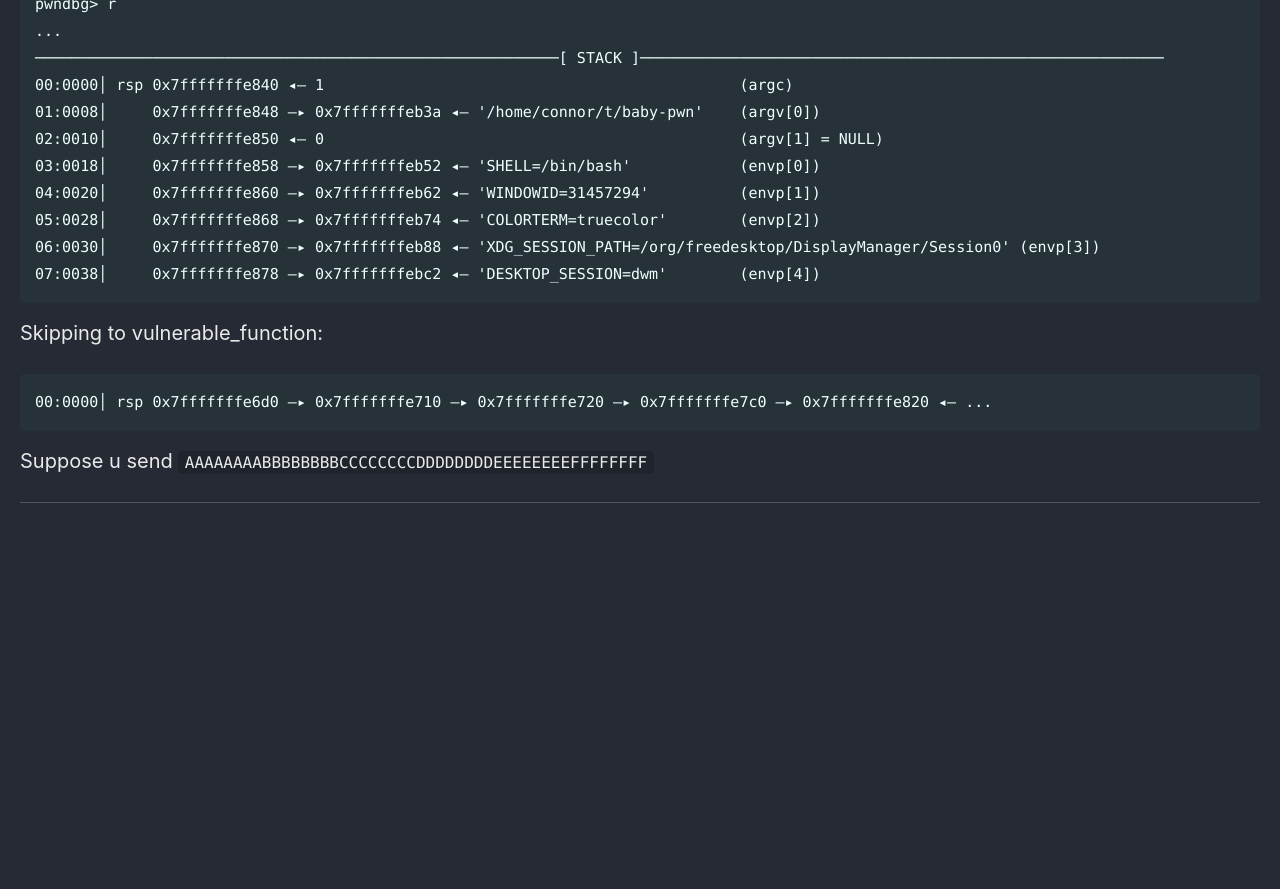
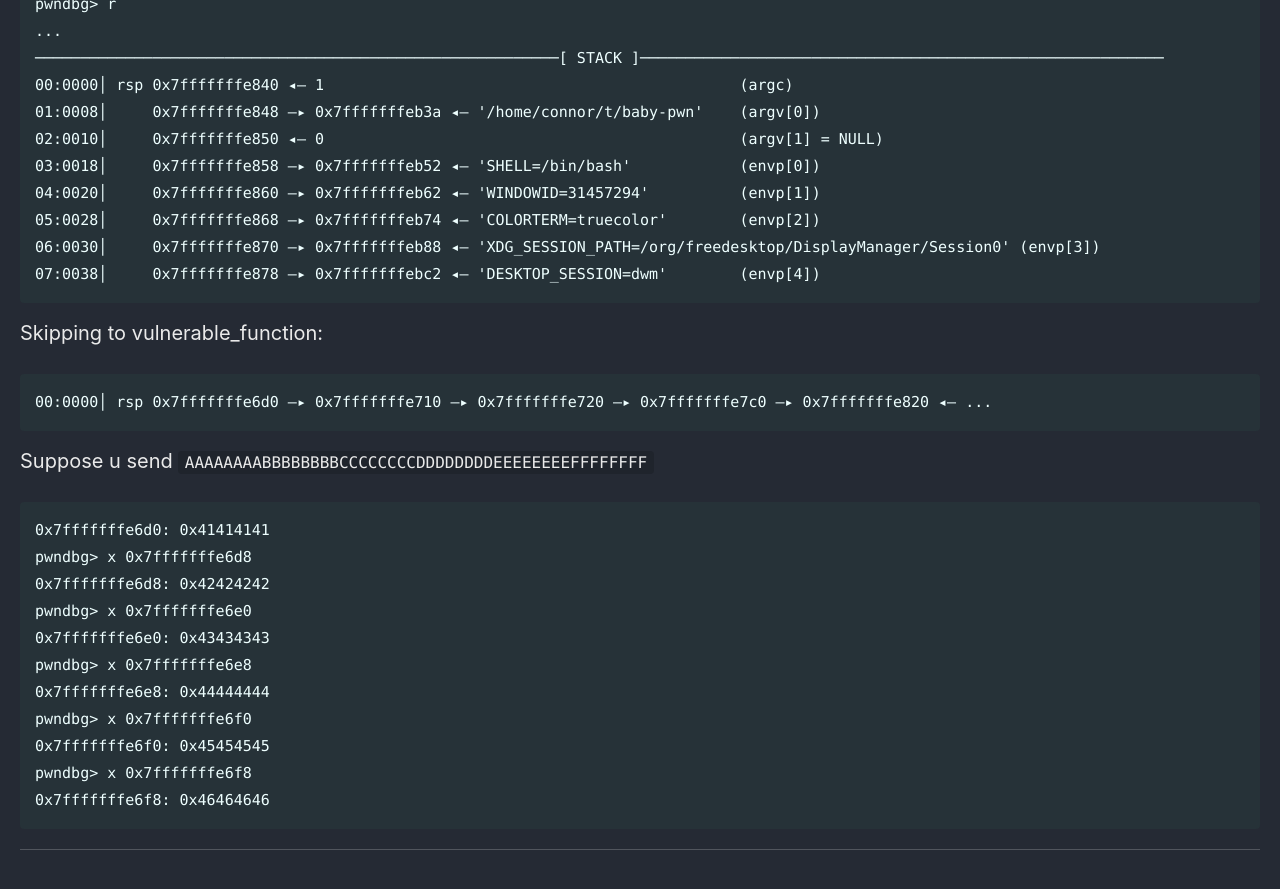
Before and after one commit to Connor-McCartney/Connor-McCartney.github.io, a Jekyll site: the page built from _pages/misc/pwn.md, in a window 1280 px wide and 900 px high, scrolled down 31963 px. Shown: the top 889 px of the window. Built offline with Jekyll 4.4.1, drawn with Linux system fonts in a browser that asks for light colours; cached includes are drawn as plain includes; before the commit the page ends 32516 px from its top, so only the background shows below that.

Commit message:
Update pwn.md

````diff
--- a/_pages/misc/pwn.md
+++ b/_pages/misc/pwn.md
@@ -1320,6 +1320,18 @@ Skipping to vulnerable_function:
 
 Suppose u send `AAAAAAAABBBBBBBBCCCCCCCCDDDDDDDDEEEEEEEEFFFFFFFF`
 
-
+```
+0x7fffffffe6d0:	0x41414141
+pwndbg> x 0x7fffffffe6d8
+0x7fffffffe6d8:	0x42424242
+pwndbg> x 0x7fffffffe6e0
+0x7fffffffe6e0:	0x43434343
+pwndbg> x 0x7fffffffe6e8
+0x7fffffffe6e8:	0x44444444
+pwndbg> x 0x7fffffffe6f0
+0x7fffffffe6f0:	0x45454545
+pwndbg> x 0x7fffffffe6f8
+0x7fffffffe6f8:	0x46464646
+```
 
 ---
````
